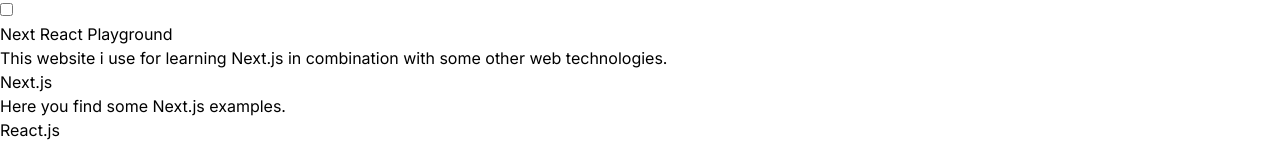
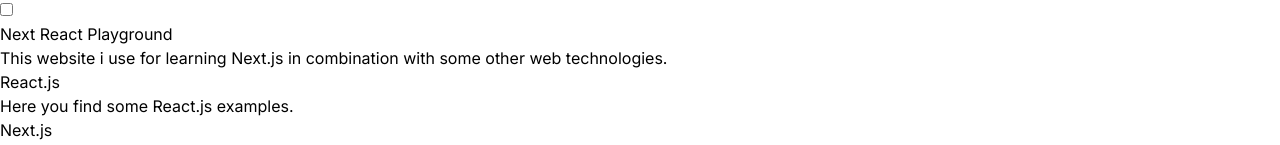
Before and after one commit to arisslin/next-react-playground, a Next.js app: page / in a window 1280 px wide. Shown: the part 1378-1523 px from the top of the page. Built offline with nearby package versions, Linux system fonts and the light colour scheme.

Commit message:
feat: change link order

```diff
--- a/src/app/layout.tsx
+++ b/src/app/layout.tsx
@@ -14,8 +14,8 @@
 
 const topNavLinks: NavLink[] = [
   { href: '/', children: 'Home' },
+  { href: '/react', children: 'React' },
   { href: '/next', children: 'Next' },
-  { href: '/react', children: 'React' },
 ];
 
 export default function RootLayout({ children }: RootLayoutProps) {
--- a/src/app/page.tsx
+++ b/src/app/page.tsx
@@ -4,14 +4,14 @@
 
 const cardLinks: CardLinkProps[] = [
   {
+    href: '/react',
+    title: 'React.js',
+    subtext: 'Here you find some React.js examples.',
+  },
+  {
     href: '/next',
     title: 'Next.js',
     subtext: 'Here you find some Next.js examples.',
-  },
-  {
-    href: '/react',
-    title: 'React.js',
-    subtext: 'Here you find some React.js examples.',
   },
 ];
 
```
